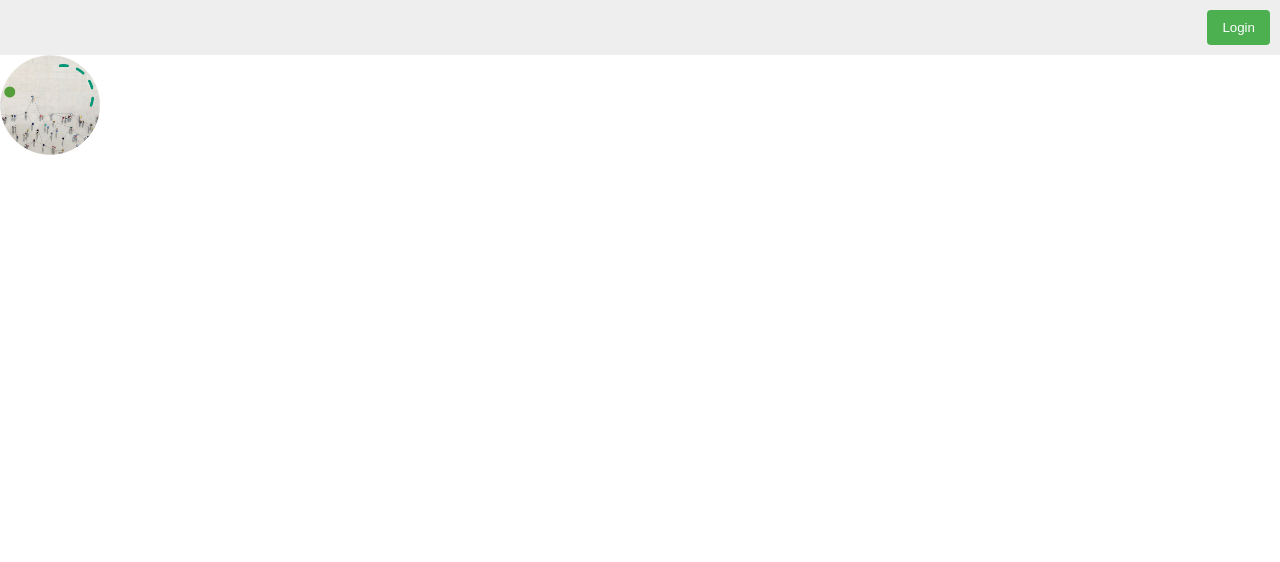
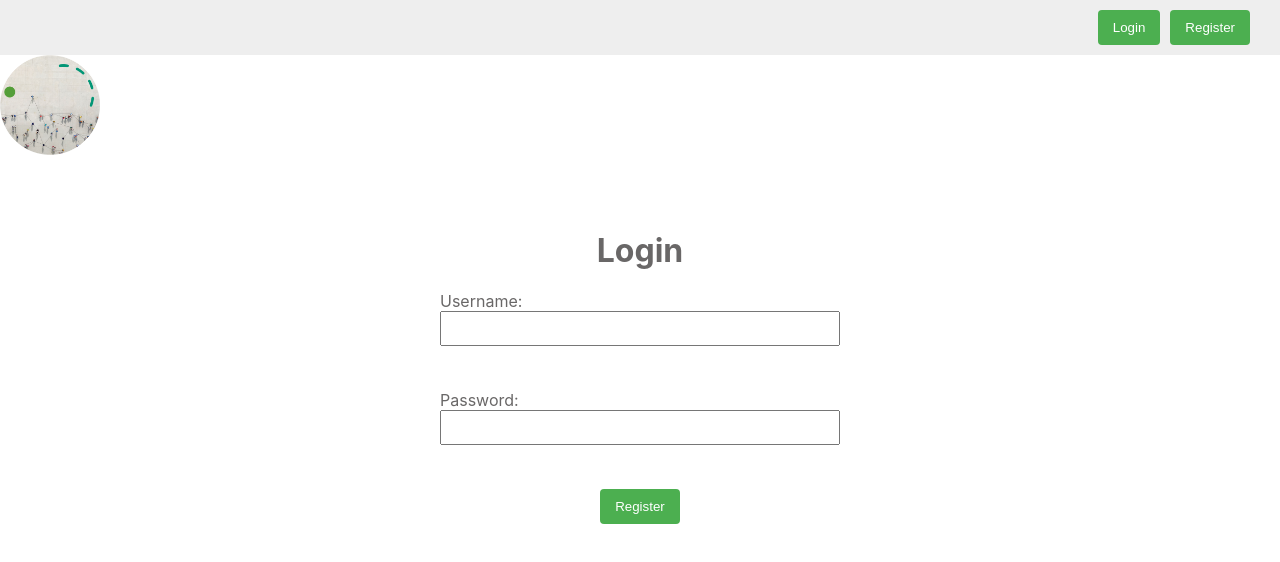
Before and after one commit to SatishRanjan/lifeCklsClient, a React (Create React App) app: page /profile in a window 1280 px wide. Before the commit this address had no page. Shown: the top 562 px of the page. Built offline with nearby package versions, Linux system fonts and the light colour scheme.

Commit message:
Login/Logout and Profile links

```diff
--- a/src/App.css
+++ b/src/App.css
@@ -24,4 +24,11 @@ body {
 .auth-links {
   display: flex;
   align-items: center;
+  margin-right: 10px;
 }
+
+.register-links {
+  text-align: left;
+  align-items: left;
+  margin-right: 10px;
+}
--- a/src/App.js
+++ b/src/App.js
@@ -3,12 +3,14 @@ import { BrowserRouter, Route, Routes } from "react-router-dom";
 import RegistrationForm from './components/RegistrationForm';
 import LifeCklsHomePage from './components/LifeCklsHomePage';
 import LoginForm from './components/LoginForm';
+import ProfilePage from './components/Profile';
 import "./App.css";
 import logo from "./lifeCkls_Logo1.png";
 import Header from './components/Header';
+import { useNavigate } from "react-router-dom";
 
 function App() {
-  const [isLoggedIn, setIsLoggedIn] = useState(true);
+  const [isLoggedIn, setIsLoggedIn] = useState(false);
   //const [username, setUsername] = useState('');
   const [setUsername] = useState('');
 
@@ -17,29 +19,51 @@ function App() {
     setUsername(loggedInUsername);
   };
 
-  /*const handleLogout = () => {
+  const loggedIn = () => {
+    //return state.username && state.primary_email;
+  };
+
+  // Helper to manage what happens when the user logs in
+  const logIn = async (user) => {
+    console.log("User logged in")
+    console.log(JSON.stringify(user))
+    localStorage.setItem("user", JSON.stringify(user));
+    setIsLoggedIn(true);
+  };
+
+  // Helper for when a user logs out
+  const logOut = () => {
+    // Wipe localStorage
+    localStorage.removeItem("user");
     setIsLoggedIn(false);
-    setUsername('');
-  };*/
+    window.location.href = "/";
+  };
+
 
   return (
     <BrowserRouter>
       <div>
-        <Header />
-        <img src={logo} alt="Logo" className="logo" />
+        <Header logOut={logOut} isLoggedIn={loggedIn} />
+        <a href="/">
+          <img src={logo} alt="Logo" className="logo" />
+        </a>
         <Routes>
           <Route path="/register" element={<RegistrationForm />} />
           <Route
             path="/login"
-            element={<LoginForm onLogin={handleLogin} />}
+            element={<LoginForm logIn={logIn} />}
           />
           <Route
             path="/"
+            element={<LifeCklsHomePage />}
+          />
+          <Route
+            path="/profile"
             element={
-              isLoggedIn ? (
-                <LifeCklsHomePage/>
+              localStorage.getItem("user") ? (
+                <ProfilePage />
               ) : (
-                <LoginForm onLogin={handleLogin} />
+                <LoginForm logIn={logIn} />
               )
             }
           />
--- a/src/components/Header.js
+++ b/src/components/Header.js
@@ -1,26 +1,61 @@
 import React, { useState } from 'react';
 import "../App.css";
+import { useNavigate } from "react-router-dom";
 
-const Header = () => {
+const Header = ({logOut}) => {
+  console.log("header loaded")
+  let navigate = useNavigate();
   const [isLoggedIn, setIsLoggedIn] = useState(false);
+  const handleLogin = () => {
+    navigate(`/login`);
+  };
 
-  const handleLogin = () => {
+  const hideButtonStyle = {
+    display: 'none',
+  };
+
+  const handleReister = () => {
     // Perform the login logic here
-    setIsLoggedIn(true);
+    navigate(`/register`);
   };
 
   const handleLogout = () => {
     // Perform the logout logic here
+    logOut();
     setIsLoggedIn(false);
+  };
+
+  const handleHome = () => {
+    // Perform the logout logic here
+    navigate(`/`);
+  };
+
+  const handleProfile = () => {
+    // Perform the logout logic here
+    navigate(`/profile`);
   };
 
   return (
     <div className="header">
       <div className="auth-links">
-        {isLoggedIn ? (
+        {localStorage.getItem("user") ? (
           <button onClick={handleLogout}>Logout</button>
         ) : (
           <button onClick={handleLogin}>Login</button>
+        )}
+      </div>
+      <div className="auth-links">
+        {localStorage.getItem("user") ? (
+          <button onClick={handleHome}>Home</button>
+        ) : (
+          <button onClick={handleReister}>Register</button>
+        )}
+      </div>
+      <div className="register-links">
+        {localStorage.getItem("user") ? (
+          <button onClick={handleProfile}>Profile</button>
+        ) : (
+          <button style={hideButtonStyle}>Profile</button>
         )}
       </div>
     </div>
--- a/src/components/LoginForm.js
+++ b/src/components/LoginForm.js
@@ -4,7 +4,7 @@ import { MessageArea } from "../common/uimessagearea.js";
 
 const config = require('../common/config.js');
 
-const LoginForm = ({ onLogin }) => {
+const LoginForm = ({ logIn }) => {
   let navigate = useNavigate();
   const [username, setUsername] = useState('');
   const [password, setPassword] = useState('');
@@ -27,13 +27,10 @@ const LoginForm = ({ onLogin }) => {
     if (res.ok) {
       //setIsLoggedIn(true);
       var user = await res.json()
+      logIn(user)
       console.log(JSON.stringify(user));
       console.log(`${username} logged in successfully.`)
-      const messageElement = document.getElementById('server_msg');
-      messageElement.textContent = `User ${username} successfully loggedin`
-      messageElement.style.color = 'green'
-      localStorage.setItem("user", JSON.stringify(user));
-      navigate(`/`);
+      navigate(`/profile`);
     } else {
       const messageElement = document.getElementById('server_msg');
       messageElement.textContent = await res.text()
@@ -56,7 +53,9 @@ const LoginForm = ({ onLogin }) => {
           <input type="password" value={password} onChange={(e) => setPassword(e.target.value)} />
         </label>
         <br />
-        <button type="submit">Submit</button>
+        <div style={{ display: 'flex', justifyContent: 'center' }}>
+          <button type="submit">Register</button>
+        </div>
       </form>
     </div>
   );
--- /dev/null
+++ b/src/components/Profile.js
@@ -0,0 +1,12 @@
+// RegistrationFormPage.js
+import React from 'react';
+
+const ProfilePage = () => {
+    return (
+        <div>
+            <h1 className="center-text">Welcome to the your profile page, this is work in progress!</h1>
+        </div>
+    );
+};
+
+export default ProfilePage;
--- a/src/components/RegistrationForm.js
+++ b/src/components/RegistrationForm.js
@@ -48,7 +48,7 @@ const RegistrationForm = () => {
             messageElement.style.color = 'green'
             navigate(`/login`);
         } else {
-            const err =  await res.text()
+            const err = await res.text()
             console.log(err)
             const messageElement = document.getElementById('server_msg');
             messageElement.textContent = err
@@ -153,7 +153,9 @@ const RegistrationForm = () => {
                     />
                 </div>
 
-                <button type="submit">Register</button>
+                <div style={{ display: 'flex', justifyContent: 'center' }}>
+                    <button type="submit">Register</button>
+                </div>
 
             </form>
         </div>
```
Also changed, not shown: src/components/LifeCklsHomePage.js (line endings or trailing spaces).
